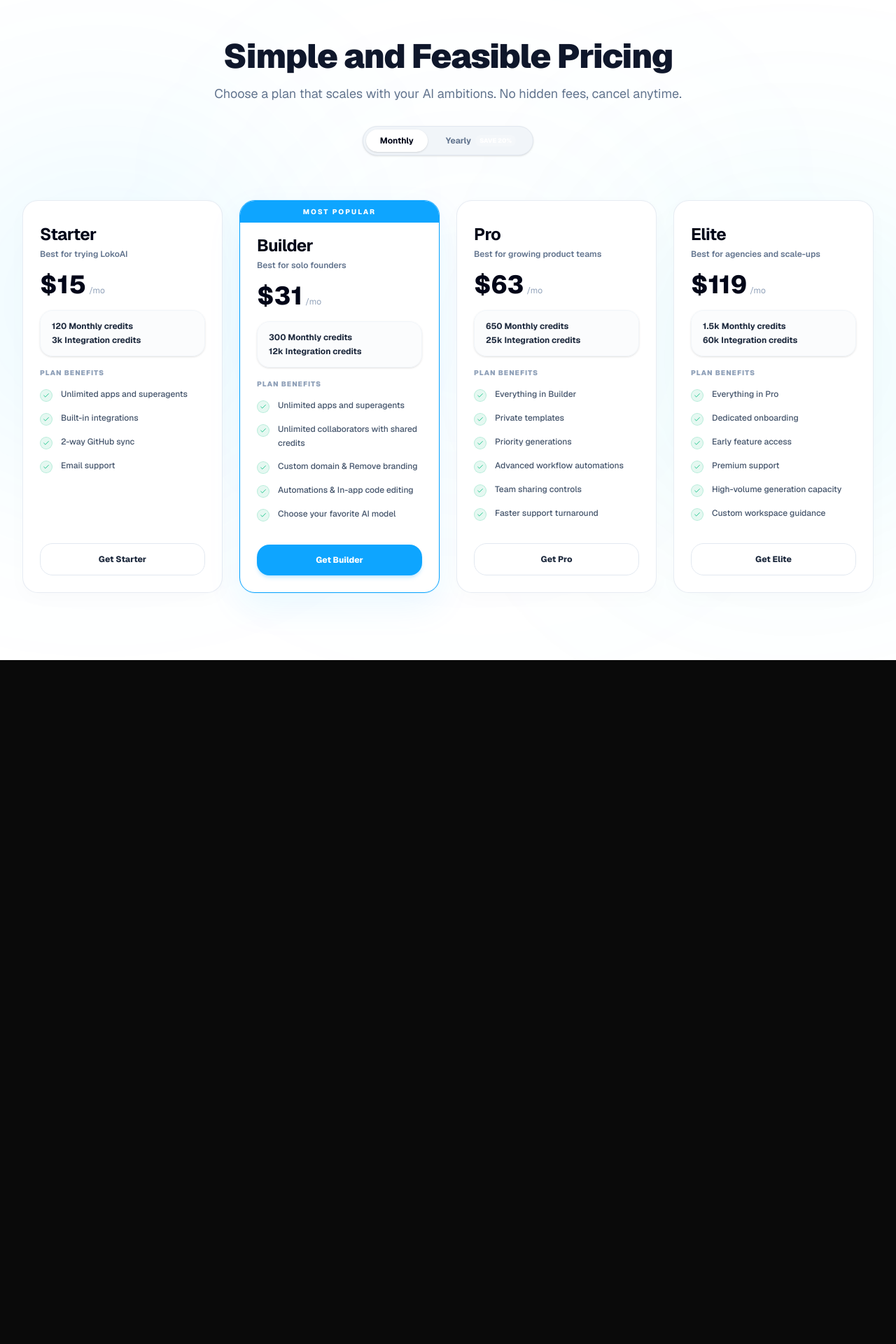
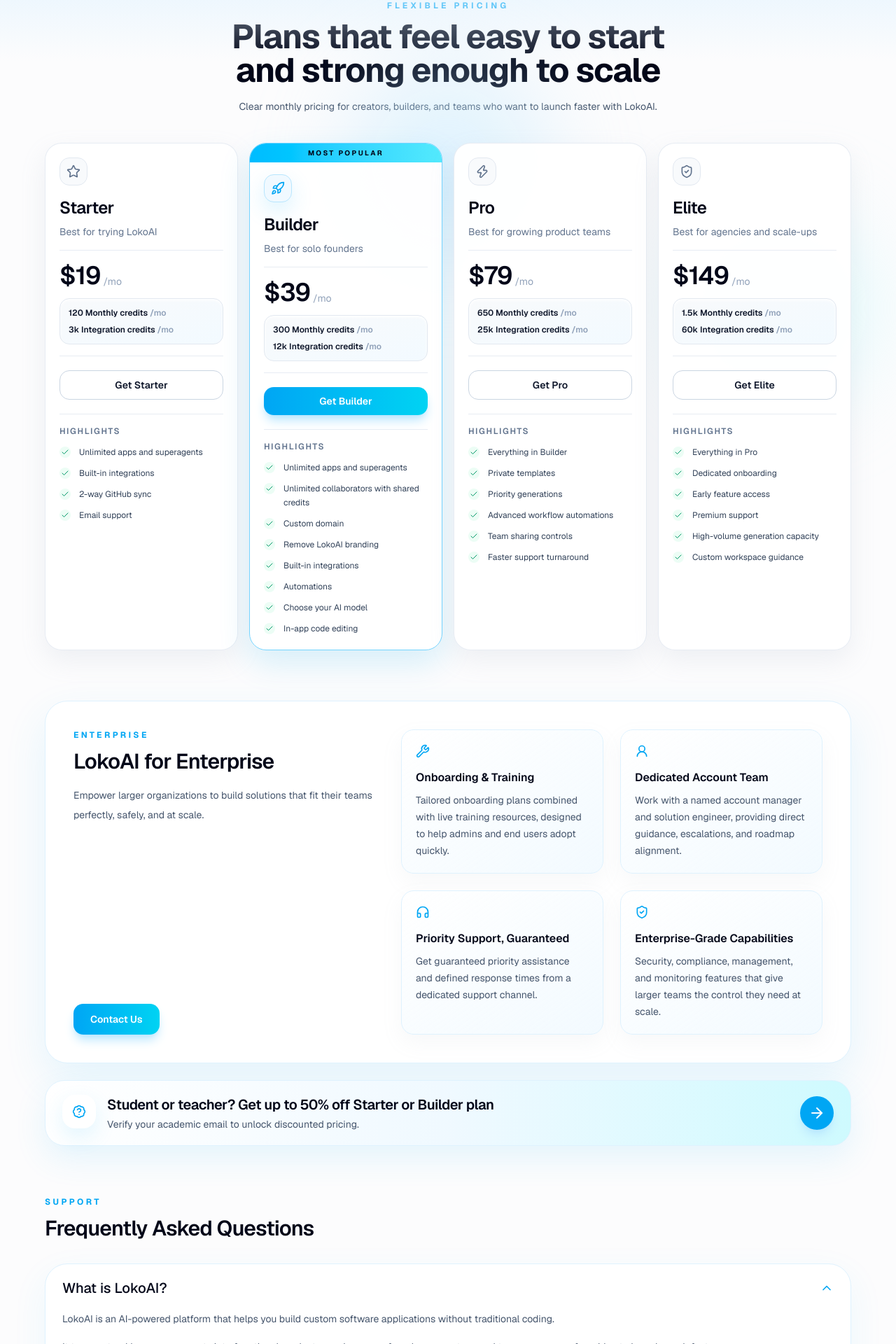
Before and after one commit to cognio-labs/base-nova, a Next.js app: page /pricing in a window 1280 px wide. Shown: the part 40-1960 px from the top of the page at 70% size. Before the commit the page ends 983 px from the top, so only its background shows below. Built offline with nearby package versions, Linux system fonts and the light colour scheme; no server answers.

Commit message:
feat: create new pricing page with plan comparison and FAQ sections

```diff
--- a/src/app/pricing/page.tsx
+++ b/src/app/pricing/page.tsx
@@ -1,62 +1,65 @@
 "use client";
 
-import { useMemo, useState } from "react";
+import { useState } from "react";
 import { motion } from "framer-motion";
-import { Check } from "lucide-react";
+import {
+  ArrowRight,
+  BadgeHelp,
+  Check,
+  ChevronDown,
+  Headphones,
+  Rocket,
+  ShieldCheck,
+  Star,
+  UserRound,
+  Wrench,
+  Zap,
+} from "lucide-react";
 
-type PricingPlan = {
-  name: string;
-  monthlyPrice: number;
-  yearlyPrice: number;
-  highlight: string;
-  credits: string;
-  integCredits: string;
-  features: string[];
-  popular?: boolean;
-  cta: string;
-};
-
-const pricingPlans: PricingPlan[] = [
+const plans = [
   {
     name: "Starter",
-    monthlyPrice: 15,
-    yearlyPrice: 12,
+    price: "19",
+    credits: "120",
+    integCredits: "3k",
+    cta: "Get Starter",
     highlight: "Best for trying LokoAI",
-    credits: "120 Monthly credits",
-    integCredits: "3k Integration credits",
     features: [
       "Unlimited apps and superagents",
       "Built-in integrations",
       "2-way GitHub sync",
       "Email support",
     ],
+    icon: Star,
     popular: false,
-    cta: "Get Starter",
   },
   {
     name: "Builder",
-    monthlyPrice: 31,
-    yearlyPrice: 25,
+    price: "39",
+    credits: "300",
+    integCredits: "12k",
+    cta: "Get Builder",
     highlight: "Best for solo founders",
-    credits: "300 Monthly credits",
-    integCredits: "12k Integration credits",
     features: [
       "Unlimited apps and superagents",
       "Unlimited collaborators with shared credits",
-      "Custom domain & Remove branding",
-      "Automations & In-app code editing",
-      "Choose your favorite AI model",
+      "Custom domain",
+      "Remove LokoAI branding",
+      "Built-in integrations",
+      "Automations",
+      "Choose your AI model",
+      "In-app code editing",
     ],
+    icon: Rocket,
     popular: true,
-    cta: "Get Builder",
   },
   {
     name: "Pro",
-    monthlyPrice: 63,
-    yearlyPrice: 50,
+    price: "79",
+    credits: "650",
+    integCredits: "25k",
+    cta: "Get Pro",
     highlight: "Best for growing product teams",
-    credits: "650 Monthly credits",
-    integCredits: "25k Integration credits",
     features: [
       "Everything in Builder",
       "Private templates",
@@ -65,16 +68,16 @@
       "Team sharing controls",
       "Faster support turnaround",
     ],
+    icon: Zap,
     popular: false,
-    cta: "Get Pro",
   },
   {
     name: "Elite",
-    monthlyPrice: 119,
-    yearlyPrice: 95,
+    price: "149",
+    credits: "1.5k",
+    integCredits: "60k",
+    cta: "Get Elite",
     highlight: "Best for agencies and scale-ups",
-    credits: "1.5k Monthly credits",
-    integCredits: "60k Integration credits",
     features: [
       "Everything in Pro",
       "Dedicated onboarding",
@@ -83,140 +86,272 @@
       "High-volume generation capacity",
       "Custom workspace guidance",
     ],
+    icon: ShieldCheck,
     popular: false,
-    cta: "Get Elite",
+  },
+];
+
+const enterpriseFeatures = [
+  {
+    title: "Onboarding & Training",
+    description:
+      "Tailored onboarding plans combined with live training resources, designed to help admins and end users adopt quickly.",
+    icon: Wrench,
+  },
+  {
+    title: "Dedicated Account Team",
+    description:
+      "Work with a named account manager and solution engineer, providing direct guidance, escalations, and roadmap alignment.",
+    icon: UserRound,
+  },
+  {
+    title: "Priority Support, Guaranteed",
+    description:
+      "Get guaranteed priority assistance and defined response times from a dedicated support channel.",
+    icon: Headphones,
+  },
+  {
+    title: "Enterprise-Grade Capabilities",
+    description:
+      "Security, compliance, management, and monitoring features that give larger teams the control they need at scale.",
+    icon: ShieldCheck,
+  },
+];
+
+const faqs = [
+  {
+    question: "What is LokoAI?",
+    answer: [
+      "LokoAI is an AI-powered platform that helps you build custom software applications without traditional coding.",
+      "It turns natural language prompts into functional product experiences so founders, operators, and teams can move from idea to launch much faster.",
+    ],
+  },
+  {
+    question: "What is included in the free experience?",
+    answer: [
+      "You can explore the platform, test generation flows, and understand how LokoAI structures apps before committing to a paid plan.",
+      "Paid plans unlock higher monthly credits, deeper integrations, and stronger collaboration and deployment capabilities.",
+    ],
+  },
+  {
+    question: "What are integration credits?",
+    answer: [
+      "Integration credits are used when your app connects to external tools and services such as email, analytics, storage, CRM, and automation providers.",
+      "The number of integration credits in your plan helps determine how much connected workflow volume you can run each month.",
+    ],
+  },
+  {
+    question: "What types of applications can I build with LokoAI?",
+    answer: [
+      "You can build SaaS products, internal tools, dashboards, booking flows, portals, team workspaces, automations, and MVPs.",
+      "LokoAI works especially well for founders and teams that want to validate ideas quickly and ship usable software with less engineering overhead.",
+    ],
+  },
+  {
+    question: "Who owns the applications created with LokoAI?",
+    answer: [
+      "Your project structure, brand direction, and business workflows remain yours.",
+      "LokoAI is the creation platform, while the output is designed to support your ownership and real business use.",
+    ],
+  },
+  {
+    question: "What happens if I reach my plan limits?",
+    answer: [
+      "If you reach your monthly usage limits, you can upgrade to a higher plan for more credits and capacity.",
+      "This keeps your app-building workflow smooth without blocking growth as your product usage increases.",
+    ],
   },
 ];
 
 export default function PricingPage() {
-  const [isYearly, setIsYearly] = useState(false);
-
-  const savePercent = useMemo(() => {
-    const monthlyTotal = pricingPlans.reduce((sum, p) => sum + p.monthlyPrice, 0);
-    const yearlyTotal = pricingPlans.reduce((sum, p) => sum + p.yearlyPrice, 0);
-    if (monthlyTotal <= 0) return null;
-    const computed = Math.round((1 - yearlyTotal / monthlyTotal) * 100);
-    if (!Number.isFinite(computed) || computed <= 0) return null;
-    return computed;
-  }, []);
+  const [openFaq, setOpenFaq] = useState(0);
 
   return (
-    <div className="relative min-h-screen bg-white text-slate-900 overflow-hidden">
-      <div className="absolute inset-0 bg-grid-pattern opacity-80 pointer-events-none" />
-      <div className="absolute top-1/4 -left-20 w-[450px] h-[450px] bg-sky-400/10 rounded-full blur-[140px] pointer-events-none" />
-      <div className="absolute top-1/3 -right-20 w-[450px] h-[450px] bg-cyan-400/10 rounded-full blur-[140px] pointer-events-none" />
-      <div className="absolute bottom-1/4 left-1/3 w-[500px] h-[500px] bg-sky-300/5 rounded-full blur-[160px] pointer-events-none" />
+    <div className="min-h-screen bg-[#fcfcfd] px-4 py-10 text-slate-950 sm:px-6 lg:px-8">
+      <div className="mx-auto max-w-6xl">
+        <div className="pointer-events-none absolute left-1/2 top-32 h-72 w-72 -translate-x-1/2 rounded-full bg-sky-200/40 blur-3xl" />
+        <div className="pointer-events-none absolute right-10 top-[22rem] h-64 w-64 rounded-full bg-cyan-100/60 blur-3xl" />
+        <div className="mx-auto mb-10 max-w-2xl text-center">
+          <p className="mb-3 text-xs font-bold uppercase tracking-[0.35em] text-sky-500">
+            Flexible Pricing
+          </p>
+          <h1 className="text-3xl font-bold tracking-tight text-slate-950 md:text-5xl">
+            Plans that feel easy to start and strong enough to scale
+          </h1>
+          <p className="mt-4 text-sm leading-6 text-slate-600">
+            Clear monthly pricing for creators, builders, and teams who want to launch faster with LokoAI.
+          </p>
+        </div>
 
-      <section className="relative py-24 px-4 sm:px-6 lg:px-8 max-w-7xl mx-auto z-10">
-        <div className="text-center mb-16">
-          <h1 className="text-4xl sm:text-5xl font-black tracking-tight text-slate-900 mb-4">
-            Simple and Feasible Pricing
-          </h1>
-          <p className="mx-auto max-w-2xl text-slate-500 text-base sm:text-lg mb-8">
-            Choose a plan that scales with your AI ambitions. No hidden fees, cancel anytime.
+        <div className="grid grid-cols-1 gap-4 lg:grid-cols-4">
+          {plans.map((plan, index) => (
+            <motion.div
+              key={plan.name}
+              initial={{ opacity: 0, y: 22 }}
+              animate={{ opacity: 1, y: 0 }}
+              transition={{ delay: index * 0.08 }}
+              whileHover={{ y: -4 }}
+              className={`group relative flex h-full flex-col overflow-hidden rounded-[1.5rem] border bg-white/95 shadow-[0_14px_36px_rgba(148,163,184,0.14)] transition-all duration-300 ${
+                plan.popular
+                  ? "border-sky-300 shadow-[0_18px_45px_rgba(14,165,233,0.16)]"
+                  : "border-slate-200/80 hover:border-sky-200 hover:shadow-[0_18px_45px_rgba(56,189,248,0.1)]"
+              }`}
+            >
+              <div className="pointer-events-none absolute inset-x-6 top-0 h-20 rounded-b-[1.5rem] bg-gradient-to-b from-sky-100/70 to-transparent opacity-0 blur-2xl transition-opacity duration-300 group-hover:opacity-100" />
+              {plan.popular && (
+                <div className="absolute inset-x-0 top-0 bg-gradient-to-r from-sky-400 to-cyan-300 py-1.5 text-center text-[10px] font-bold uppercase tracking-[0.24em] text-slate-950">
+                  Most Popular
+                </div>
+              )}
+
+              <div className={`flex h-full flex-col p-5 ${plan.popular ? "pt-11" : ""}`}>
+                <div className="mb-4">
+                  <div
+                    className={`mb-4 flex h-10 w-10 items-center justify-center rounded-xl border ${
+                      plan.popular
+                        ? "border-sky-200 bg-sky-50 text-sky-500 shadow-[0_12px_30px_rgba(56,189,248,0.18)]"
+                        : "border-slate-200 bg-slate-50 text-slate-500 group-hover:border-sky-200 group-hover:bg-sky-50 group-hover:text-sky-500"
+                    }`}
+                  >
+                    <plan.icon className="h-5 w-5" />
+                  </div>
+                  <h2 className="text-2xl font-semibold tracking-tight text-slate-950">{plan.name}</h2>
+                  <p className="mt-2 text-sm text-slate-500">{plan.highlight}</p>
+                </div>
+
+                <div className="border-y border-slate-200/80 py-4">
+                  <div className="flex items-end gap-1">
+                    <span className="text-4xl font-semibold tracking-tight text-slate-950">${plan.price}</span>
+                    <span className="pb-0.5 text-sm text-slate-400">/mo</span>
+                  </div>
+                  <div className="mt-3 rounded-xl border border-slate-200 bg-gradient-to-br from-slate-50 to-sky-50/80 p-3 shadow-inner shadow-white">
+                    <p className="text-xs font-semibold text-slate-900">
+                      {plan.credits} Monthly credits <span className="text-slate-400">/mo</span>
                     </p>
-
-          <div className="inline-flex items-center gap-1.5 bg-slate-100 border border-slate-200 rounded-full p-1 shadow-sm">
-            <button
-              onClick={() => setIsYearly(false)}
-              className={`rounded-full px-5 py-2 text-xs font-bold transition-all cursor-pointer ${
-                !isYearly ? "bg-white text-slate-950 shadow-sm" : "text-slate-500"
-              }`}
-              type="button"
-            >
-              Monthly
-            </button>
-            <button
-              onClick={() => setIsYearly(true)}
-              className={`rounded-full px-5 py-2 text-xs font-bold transition-all cursor-pointer flex items-center gap-1.5 ${
-                isYearly ? "bg-sky-500 text-white shadow-sm" : "text-slate-500"
-              }`}
-              type="button"
-            >
-              Yearly
-              {savePercent ? (
-                <span className="bg-white/20 text-white text-[9px] font-black uppercase px-1.5 py-0.5 rounded-full">
-                  Save {savePercent}%
-                </span>
-              ) : null}
-            </button>
+                    <p className="mt-2 text-xs font-semibold text-slate-900">
+                      {plan.integCredits} Integration credits <span className="text-slate-400">/mo</span>
+                    </p>
                   </div>
                 </div>
 
-        <div className="grid grid-cols-1 md:grid-cols-2 lg:grid-cols-4 gap-6 items-stretch">
-          {pricingPlans.map((plan, idx) => {
-            const finalPrice = isYearly ? plan.yearlyPrice : plan.monthlyPrice;
-
-            return (
-              <motion.div
-                key={plan.name}
-                initial={{ opacity: 0, y: 20 }}
-                whileInView={{ opacity: 1, y: 0 }}
-                viewport={{ once: true }}
-                transition={{ duration: 0.5, delay: idx * 0.08 }}
-                whileHover={{ y: -4 }}
-                className={`flex flex-col overflow-hidden rounded-3xl border bg-white shadow-[0_8px_30px_rgba(0,0,0,0.02)] transition-all duration-300 relative ${
+                <button
+                  className={`mt-5 rounded-xl py-2.5 text-sm font-semibold transition ${
                     plan.popular
-                    ? "border-[#0ea5ff] shadow-[0_20px_50px_rgba(14,165,255,0.08)] ring-1 ring-[#0ea5ff]/10"
-                    : "border-slate-200/80"
+                      ? "bg-gradient-to-r from-sky-500 to-cyan-400 text-white shadow-lg shadow-sky-200 hover:from-sky-600 hover:to-cyan-500"
+                      : "border border-slate-300 bg-white text-slate-900 hover:border-sky-300 hover:bg-sky-50 hover:text-sky-600"
                   }`}
                 >
-                {plan.popular && (
-                  <div className="absolute inset-x-0 top-0 bg-[#0ea5ff] py-2 text-center text-[10px] font-extrabold uppercase tracking-[0.2em] text-white">
-                    MOST POPULAR
-                  </div>
-                )}
+                  {plan.cta}
+                </button>
 
-                <div className={`p-6 flex flex-col justify-between h-full ${plan.popular ? "pt-12" : "pt-8"}`}>
-                  <div>
-                    <div className="mb-4">
-                      <h2 className="text-2xl font-bold tracking-tight text-slate-950">{plan.name}</h2>
-                      <p className="mt-1 text-xs text-slate-500 font-semibold">{plan.highlight}</p>
-                    </div>
-
-                    <div className="mb-4">
-                      <div className="flex items-baseline gap-1 mb-4">
-                        <span className="text-4xl font-extrabold text-slate-950">${finalPrice}</span>
-                        <span className="text-xs text-slate-400">/mo</span>
-                      </div>
-
-                      <div className="rounded-2xl border border-slate-100 bg-slate-50/50 py-3.5 px-4 text-left shadow-sm">
-                        <p className="text-xs font-bold text-slate-800">{plan.credits}</p>
-                        <p className="text-xs font-bold text-slate-800 mt-1">{plan.integCredits}</p>
-                      </div>
-                    </div>
-
-                    <div className="space-y-3.5 mb-8">
-                      <p className="text-[10px] font-black uppercase tracking-widest text-slate-400">
-                        PLAN BENEFITS
-                      </p>
+                <div className="mt-5 border-t border-slate-200/80 pt-4">
+                  <p className="mb-3 text-xs font-semibold uppercase tracking-[0.14em] text-slate-500">Highlights</p>
+                  <div className="space-y-2.5">
                     {plan.features.map((feature) => (
                       <div key={feature} className="flex items-start gap-3">
-                          <div className="h-4.5 w-4.5 rounded-full bg-emerald-500/10 flex items-center justify-center flex-shrink-0 mt-0.5 border border-emerald-500/20">
-                            <Check className="h-2.5 w-2.5 text-emerald-500" />
+                        <div className="mt-0.5 flex h-4 w-4 flex-shrink-0 items-center justify-center rounded-full bg-emerald-50">
+                          <Check className="h-3 w-3 text-emerald-600" />
                         </div>
-                          <span className="text-xs text-slate-600 leading-relaxed font-medium">{feature}</span>
+                        <span className="text-xs leading-5 text-slate-700">{feature}</span>
                       </div>
                     ))}
                   </div>
                 </div>
+              </div>
+            </motion.div>
+          ))}
+        </div>
 
-                  <button
-                    className={`w-full rounded-2xl py-3.5 text-xs font-extrabold transition-all cursor-pointer ${
-                      plan.popular
-                        ? "bg-[#0ea5ff] text-white shadow-md shadow-[#0ea5ff]/20 hover:opacity-90 active:scale-95"
-                        : "border border-slate-200 bg-white text-slate-800 hover:bg-slate-50 active:scale-95"
-                    }`}
-                    type="button"
-                  >
-                    {plan.cta}
+        <section className="mt-18 space-y-6">
+          <div className="grid gap-8 overflow-hidden rounded-[2rem] border border-sky-100 bg-white p-8 shadow-[0_24px_60px_rgba(56,189,248,0.12)] lg:grid-cols-[1.05fr_1.45fr] lg:p-10">
+            <div className="pointer-events-none absolute inset-x-0 top-0 h-32 bg-gradient-to-b from-sky-100/70 to-transparent" />
+            <div className="flex flex-col justify-between">
+              <div>
+                <p className="text-xs font-bold uppercase tracking-[0.28em] text-sky-500">Enterprise</p>
+                <h2 className="mt-3 text-3xl font-semibold tracking-tight text-slate-950">LokoAI for Enterprise</h2>
+                <p className="mt-4 max-w-md text-sm leading-7 text-slate-600">
+                  Empower larger organizations to build solutions that fit their teams perfectly, safely, and at scale.
+                </p>
+              </div>
+              <button className="mt-8 w-fit rounded-xl bg-gradient-to-r from-sky-500 to-cyan-400 px-6 py-3 text-sm font-semibold text-white shadow-lg shadow-sky-200 transition hover:from-sky-600 hover:to-cyan-500">
+                Contact Us
               </button>
             </div>
+
+            <div className="grid gap-6 sm:grid-cols-2">
+              {enterpriseFeatures.map((feature, index) => (
+                <motion.div
+                  key={feature.title}
+                  initial={{ opacity: 0, y: 16 }}
+                  animate={{ opacity: 1, y: 0 }}
+                  transition={{ delay: 0.1 + index * 0.05 }}
+                  className="rounded-2xl border border-sky-100 bg-gradient-to-br from-white to-sky-50/80 p-5 shadow-[0_12px_30px_rgba(148,163,184,0.08)]"
+                >
+                  <feature.icon className="h-5 w-5 text-sky-500" />
+                  <h3 className="mt-4 text-base font-semibold text-slate-950">{feature.title}</h3>
+                  <p className="mt-2 text-sm leading-6 text-slate-600">{feature.description}</p>
                 </motion.div>
+              ))}
+            </div>
+          </div>
+
+          <div className="flex flex-col gap-4 rounded-[1.75rem] border border-sky-100 bg-gradient-to-r from-white via-sky-50 to-cyan-100 px-6 py-5 shadow-[0_18px_45px_rgba(56,189,248,0.12)] sm:flex-row sm:items-center sm:justify-between">
+            <div className="flex items-start gap-4">
+              <div className="flex h-12 w-12 items-center justify-center rounded-2xl bg-white text-sky-500 shadow-[0_12px_30px_rgba(56,189,248,0.14)]">
+                <BadgeHelp className="h-5 w-5" />
+              </div>
+              <div>
+                <p className="text-lg font-semibold tracking-tight text-slate-950 sm:text-xl">
+                  Student or teacher? Get up to 50% off Starter or Builder plan
+                </p>
+                <p className="mt-1 text-sm text-slate-600">
+                  Verify your academic email to unlock discounted pricing.
+                </p>
+              </div>
+            </div>
+            <button className="flex h-12 w-12 items-center justify-center self-end rounded-full bg-sky-500 text-white shadow-lg shadow-sky-200 transition hover:bg-sky-600 sm:self-auto">
+              <ArrowRight className="h-6 w-6" />
+            </button>
+          </div>
+        </section>
+
+        <section className="mx-auto mt-18 max-w-6xl">
+          <div className="mb-8">
+            <p className="text-xs font-bold uppercase tracking-[0.28em] text-sky-500">Support</p>
+            <h2 className="mt-3 text-3xl font-semibold tracking-tight text-slate-950">Frequently Asked Questions</h2>
+          </div>
+          <div className="divide-y divide-slate-200 rounded-[2rem] border border-sky-100 bg-white px-6 shadow-[0_18px_50px_rgba(56,189,248,0.08)]">
+            {faqs.map((faq, index) => {
+              const isOpen = openFaq === index;
+
+              return (
+                <div key={faq.question} className="py-5">
+                  <button
+                    type="button"
+                    onClick={() => setOpenFaq(isOpen ? -1 : index)}
+                    className="flex w-full items-center justify-between gap-4 text-left"
+                  >
+                    <span className="text-lg font-medium text-slate-950 sm:text-xl">{faq.question}</span>
+                    <ChevronDown
+                      className={`h-5 w-5 flex-shrink-0 text-sky-500 transition-transform ${
+                        isOpen ? "rotate-180" : ""
+                      }`}
+                    />
+                  </button>
+
+                  {isOpen && (
+                    <div className="mt-4 max-w-5xl space-y-3 pr-2 text-sm leading-7 text-slate-600">
+                      {faq.answer.map((paragraph) => (
+                        <p key={paragraph}>{paragraph}</p>
+                      ))}
+                    </div>
+                  )}
+                </div>
               );
             })}
           </div>
         </section>
       </div>
+    </div>
   );
 }
```
Lines whose indentation alone changed are shown as unchanged.
